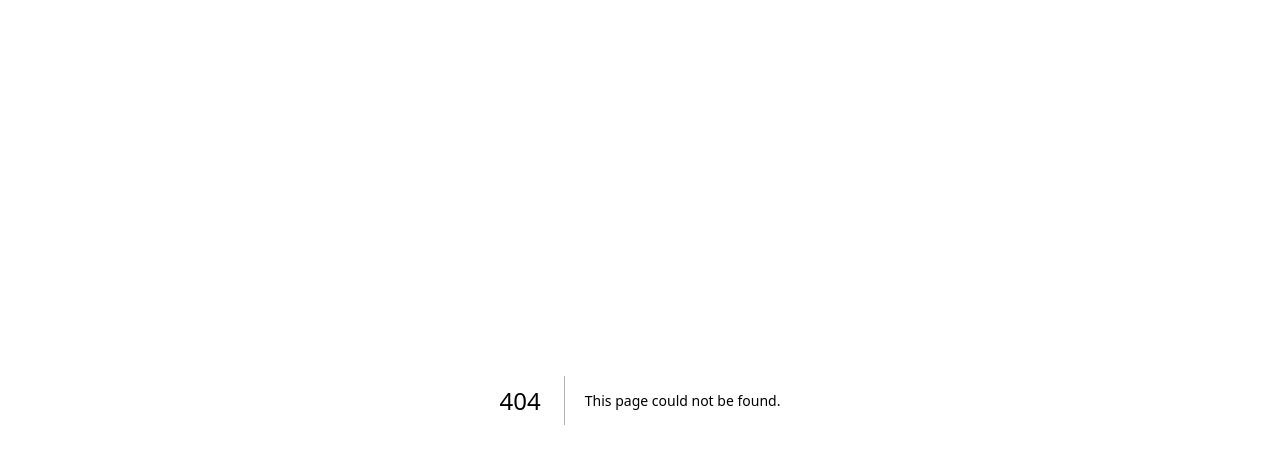
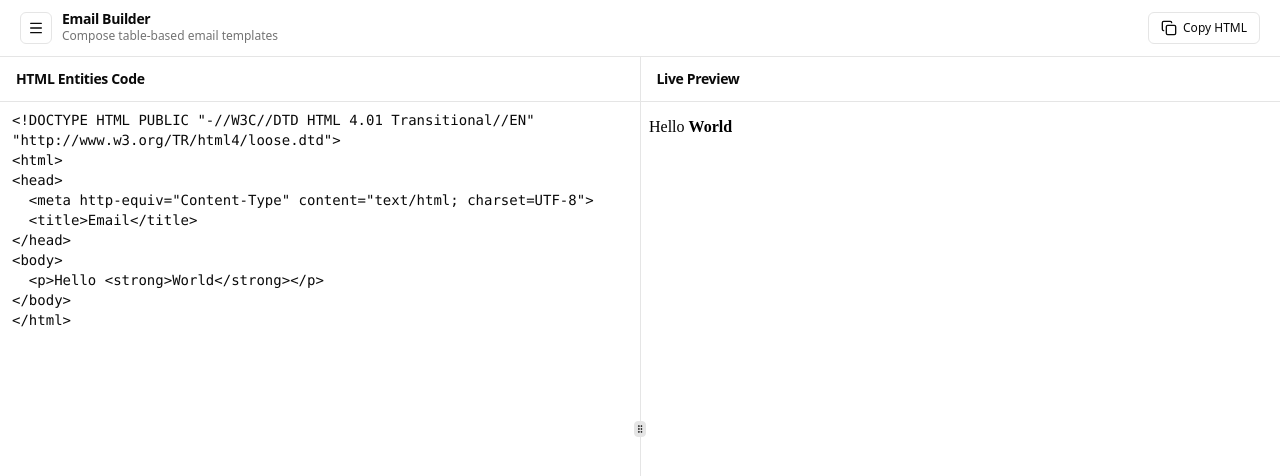
Before and after one commit to unknightly/emailbuilder, a Next.js app: page /live-editor in a window 1280 px wide. Before the commit this address had no page. Shown: the top 476 px of the page. Built offline with nearby package versions, Linux system fonts and the light colour scheme.

Commit message:
feat: add live editor page with split-pane view and copy button\n\nAdd Live Editor page and update navigation with new option.

```diff
--- /dev/null
+++ b/app/live-editor/page.tsx
@@ -0,0 +1,112 @@
+"use client"
+
+import { useState, useMemo, useCallback } from "react"
+import { AppHeader } from "@/components/email-builder/app-header"
+import { Textarea } from "@/components/ui/textarea"
+import { Button } from "@/components/ui/button"
+import { Copy, Check } from "lucide-react"
+import {
+  ResizablePanelGroup,
+  ResizablePanel,
+  ResizableHandle,
+} from "@/components/ui/resizable"
+
+export default function LiveEditorPage() {
+  const [entitiesCode, setEntitiesCode] = useState(`<!DOCTYPE HTML PUBLIC "-//W3C//DTD HTML 4.01 Transitional//EN" "http://www.w3.org/TR/html4/loose.dtd">
+<html>
+<head>
+  <meta http-equiv="Content-Type" content="text/html; charset=UTF-8">
+  <title>Email</title>
+</head>
+<body>
+  <p>Hello <strong>World</strong></p>
+</body>
+</html>`)
+  const [copied, setCopied] = useState(false)
+
+  const decodedHtml = useMemo(() => {
+    // Decode HTML entities to actual HTML
+    const textarea = document.createElement("textarea")
+    textarea.innerHTML = entitiesCode
+    return textarea.value
+  }, [entitiesCode])
+
+  const copyToClipboard = useCallback(async () => {
+    try {
+      await navigator.clipboard.writeText(decodedHtml)
+      setCopied(true)
+      setTimeout(() => setCopied(false), 2000)
+    } catch {
+      // Fallback
+      const textarea = document.createElement("textarea")
+      textarea.value = decodedHtml
+      document.body.appendChild(textarea)
+      textarea.select()
+      document.execCommand("copy")
+      document.body.removeChild(textarea)
+      setCopied(true)
+      setTimeout(() => setCopied(false), 2000)
+    }
+  }, [decodedHtml])
+
+  return (
+    <div className="flex h-screen flex-col bg-background">
+      <AppHeader currentPath="/live-editor">
+        <div className="ml-auto">
+          <Button
+            variant="outline"
+            size="sm"
+            className="h-8 text-xs gap-1.5"
+            onClick={copyToClipboard}
+          >
+            {copied ? (
+              <>
+                <Check className="h-3.5 w-3.5" />
+                Copied
+              </>
+            ) : (
+              <>
+                <Copy className="h-3.5 w-3.5" />
+                Copy HTML
+              </>
+            )}
+          </Button>
+        </div>
+      </AppHeader>
+
+      <ResizablePanelGroup direction="horizontal" className="flex-1">
+        <ResizablePanel defaultSize={50} minSize={30}>
+          <div className="h-full flex flex-col">
+            <div className="flex items-center justify-between border-b px-4 py-3">
+              <h2 className="text-sm font-semibold tracking-tight">HTML Entities Code</h2>
+            </div>
+            <div className="flex-1 overflow-hidden">
+              <Textarea
+                value={entitiesCode}
+                onChange={(e) => setEntitiesCode(e.target.value)}
+                className="h-full w-full resize-none rounded-none border-0 font-mono text-xs leading-relaxed focus-visible:ring-0 focus-visible:ring-offset-0"
+                placeholder="Paste HTML entities code here..."
+              />
+            </div>
+          </div>
+        </ResizablePanel>
+
+        <ResizableHandle withHandle />
+
+        <ResizablePanel defaultSize={50} minSize={30}>
+          <div className="h-full flex flex-col">
+            <div className="flex items-center justify-between border-b px-4 py-3">
+              <h2 className="text-sm font-semibold tracking-tight">Live Preview</h2>
+            </div>
+            <iframe
+              srcDoc={decodedHtml}
+              title="Live Email Preview"
+              className="h-full w-full border-0 bg-background"
+              sandbox="allow-same-origin"
+            />
+          </div>
+        </ResizablePanel>
+      </ResizablePanelGroup>
+    </div>
+  )
+}
--- a/components/email-builder/app-header.tsx
+++ b/components/email-builder/app-header.tsx
@@ -2,10 +2,11 @@
 
 import { useState } from "react"
 import Link from "next/link"
-import { Mail, Menu, X, LayoutDashboard, FileJson } from "lucide-react"
+import { Mail, Menu, X, LayoutDashboard, FileJson, Code2 } from "lucide-react"
 
 const NAV_ITEMS = [
   { href: "/", label: "Email Builder", icon: Mail },
+  { href: "/live-editor", label: "Live Editor", icon: Code2 },
   { href: "/architecture", label: "Architecture Diagram", icon: LayoutDashboard },
   { href: "/architecture/schema", label: "JSON Schema", icon: FileJson },
 ]
@@ -27,7 +28,7 @@ export function AppHeader({
           <button
             type="button"
             onClick={() => setMenuOpen(!menuOpen)}
-            className="flex h-8 w-8 items-center justify-center rounded-md bg-foreground text-background transition-colors hover:bg-foreground/90"
+            className="flex h-8 w-8 items-center justify-center rounded-md bg-background text-foreground border transition-colors hover:bg-accent"
             aria-label="Toggle navigation menu"
           >
             {menuOpen ? (
```
